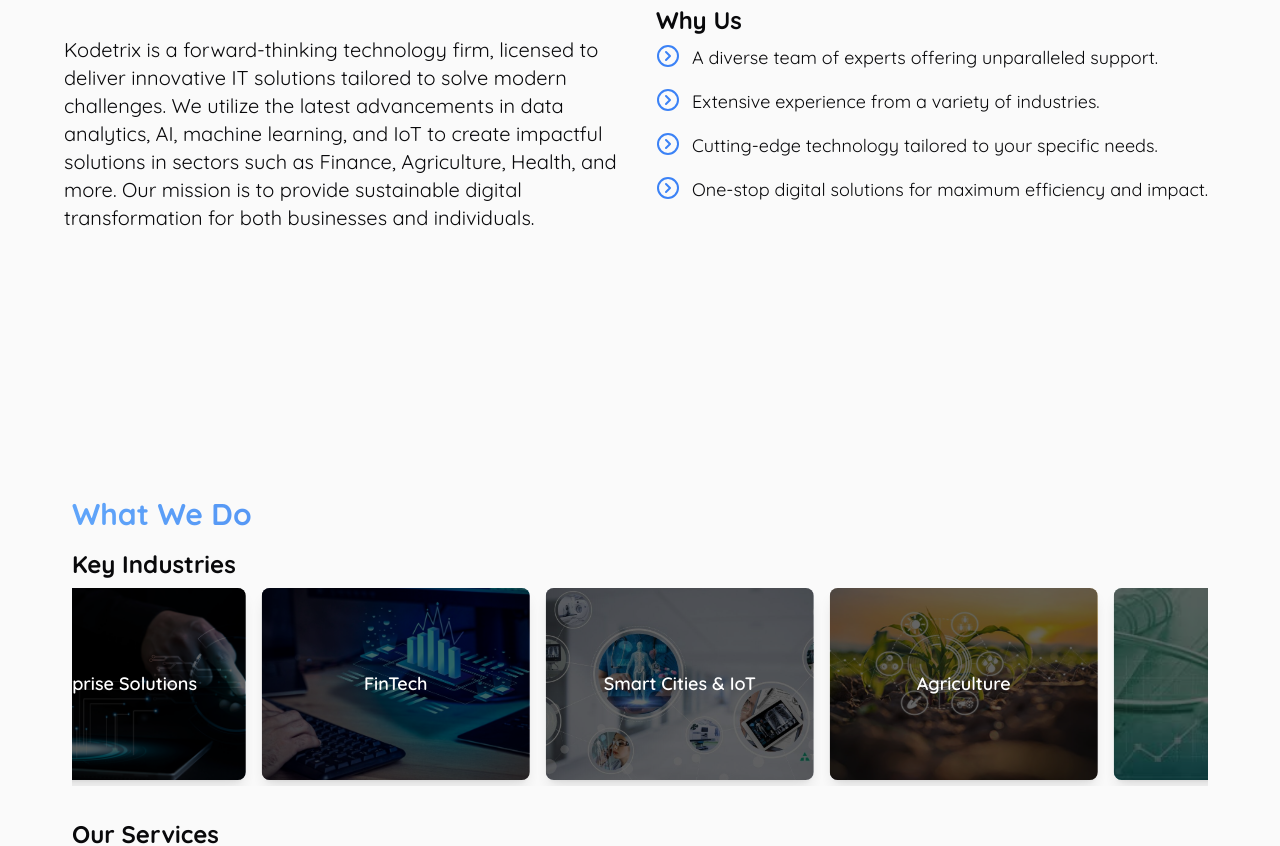
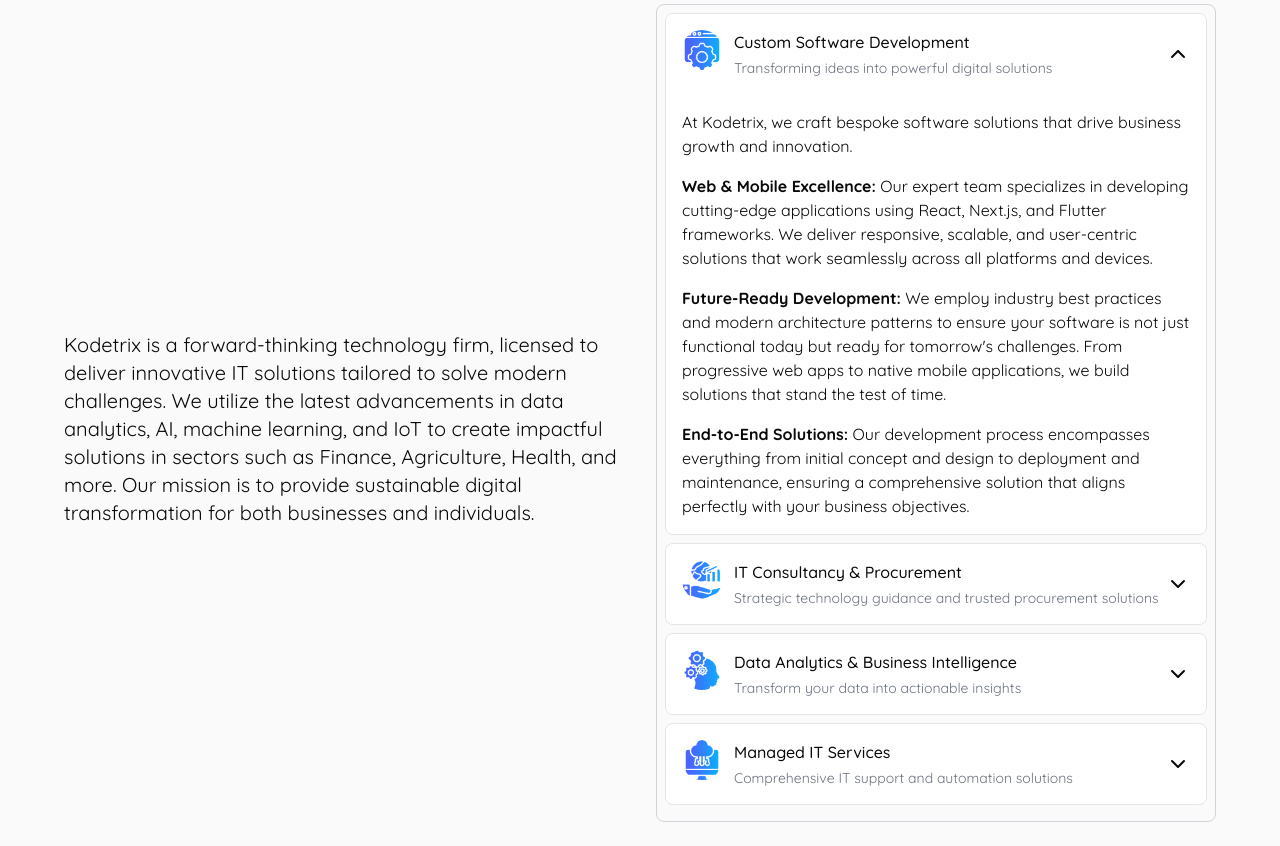
Before and after one commit to Samkipz/kodetrix, a Next.js app: page / in a window 1280 px wide. Shown: the part 872-1718 px from the top of the page. Built offline with nearby package versions, Linux system fonts and the light colour scheme.

Commit message:
Accordion on R3

```diff
--- a/app/page.js
+++ b/app/page.js
@@ -2,7 +2,7 @@
 import Navbar from "@/app/ui/navbar/Navbar";
 import HeroSection from "./ui/hero/Hero";
 import Services from "./ui/services/Services";
-import About from "./ui/about/About";
+import About from "./ui/about/About R2";
 import Contact from "./ui/contact/Contact";
 import Footer from "./ui/footer/Footer";
 import Team from "./ui/team/Team";
--- /dev/null
+++ b/app/ui/about/About R2.jsx
@@ -0,0 +1,232 @@
+"use client";
+import React, { useState, useEffect, useRef } from "react";
+import {
+  Check,
+  CircleChevronRight,
+  Headset,
+  NotebookTabs,
+  SquareCheckBig,
+  Users,
+  ChevronDown,
+} from "lucide-react";
+import Image from "next/image";
+import Link from "next/link";
+
+const Header = ({ avatarUrl, title, subtitle }) => {
+  return (
+    <div className="flex items-start gap-3">
+      <img
+        src={avatarUrl}
+        alt={title}
+        className="w-10 h-10 rounded-full"
+      />
+      <div className="flex flex-col items-start gap-1">
+        <div className="font-medium">{title}</div>
+        <div className="text-gray-500 text-sm">{subtitle}</div>
+      </div>
+    </div>
+  );
+};
+
+const AccordionItem = ({ header, children, isOpen, onClick }) => {
+  return (
+    <div className="border rounded-lg mb-2 overflow-hidden">
+      <button
+        onClick={onClick}
+        className="w-full p-4 flex items-center justify-between bg-white hover:bg-gray-50"
+      >
+        {header}
+        <ChevronDown
+          className={`transition-transform duration-200 ${
+            isOpen ? 'rotate-180' : ''
+          }`}
+        />
+      </button>
+      <div
+        className={`transition-all duration-200 ${
+          isOpen ? 'max-h-[1000px] opacity-100' : 'max-h-0 opacity-0'
+        }`}
+      >
+        <div className="p-4 bg-white text-left">{children}</div>
+      </div>
+    </div>
+  );
+};
+
+export default function CompanyAboutSlider() {
+  const [activeKey, setActiveKey] = useState(1);
+  const [currentSection, setCurrentSection] = useState('');
+  const sectionRef = useRef(null);
+
+  const items = [
+    {
+      key: 1,
+      header: {
+        avatarUrl: "/application_10382731.png",
+        title: "Custom Software Development",
+        subtitle: "Transforming ideas into powerful digital solutions"
+      },
+      content: (
+        <>
+          <p>
+            At Kodetrix, we craft bespoke software solutions that drive business growth and innovation.
+          </p>
+          <p className="mt-4">
+            <strong>Web & Mobile Excellence:</strong> Our expert team specializes in developing cutting-edge applications using React, Next.js, and Flutter frameworks. We deliver responsive, scalable, and user-centric solutions that work seamlessly across all platforms and devices.
+          </p>
+          <p className="mt-4">
+            <strong>Future-Ready Development:</strong> We employ industry best practices and modern architecture patterns to ensure your software is not just functional today but ready for tomorrow's challenges. From progressive web apps to native mobile applications, we build solutions that stand the test of time.
+          </p>
+          <p className="mt-4">
+            <strong>End-to-End Solutions:</strong> Our development process encompasses everything from initial concept and design to deployment and maintenance, ensuring a comprehensive solution that aligns perfectly with your business objectives.
+          </p>
+        </>
+      )
+    },
+    {
+      key: 2,
+      header: {
+        avatarUrl: "/economy_10382474.png",
+        title: "IT Consultancy & Procurement",
+        subtitle: "Strategic technology guidance and trusted procurement solutions"
+      },
+      content: (
+        <>
+          <p>
+            Leverage our extensive expertise to navigate the complex technology landscape and make informed IT decisions.
+          </p>
+          <p className="mt-4">
+            <strong>Comprehensive Consulting:</strong> Our consultancy services cover:
+            <ul className="list-disc ml-6 mt-2">
+              <li>Network Architecture & DataComm Solutions</li>
+              <li>Business Technology Strategy</li>
+              <li>Digital Transformation Roadmaps</li>
+              <li>Cybersecurity Assessment & Planning</li>
+              <li>Enterprise Architecture Design</li>
+              <li>Technology Stack Optimization</li>
+              <li>IT Governance & Compliance</li>
+            </ul>
+          </p>
+          <p className="mt-4">
+            <strong>Procurement Excellence:</strong> Our procurement services include vendor evaluation, technology assessment, cost optimization, and direct procurement facilitation through our network of trusted partners, ensuring you get the best value for your technology investments.
+          </p>
+        </>
+      )
+    },
+    {
+      key: 3,
+      header: {
+        avatarUrl: "/cognitive_10382753.png",
+        title: "Data Analytics & Business Intelligence",
+        subtitle: "Transform your data into actionable insights"
+      },
+      content: (
+        <p>
+          Unlock the power of your data with our comprehensive analytics solutions. We help organizations harness their data through advanced analytics, visualization, and reporting tools. Our services include data warehouse design, ETL pipeline development, predictive analytics, and custom dashboard creation. We employ cutting-edge technologies and methodologies to deliver insights that drive strategic decision-making and business growth.
+        </p>
+      )
+    },
+    {
+      key: 4,
+      header: {
+        avatarUrl: "/cloud-computing_10382559.png",
+        title: "Managed IT Services",
+        subtitle: "Comprehensive IT support and automation solutions"
+      },
+      content: (
+        <>
+          <p>
+            Experience worry-free IT operations with our managed services portfolio.
+          </p>
+          <p className="mt-4">
+            <strong>IT Support Excellence:</strong> 24/7 technical support, system monitoring, maintenance, and rapid incident resolution to keep your business running smoothly.
+          </p>
+          <p className="mt-4">
+            <strong>Automation & DevOps:</strong> Streamline your operations with:
+            <ul className="list-disc ml-6 mt-2">
+              <li>CI/CD Pipeline Implementation</li>
+              <li>Infrastructure as Code (IaC)</li>
+              <li>Container Orchestration</li>
+              <li>Automated Testing & Deployment</li>
+              <li>Performance Monitoring & Optimization</li>
+            </ul>
+          </p>
+          <p className="mt-4">
+            <strong>Coming Soon - Cloud Services:</strong> Comprehensive cloud solutions leveraging AWS and Azure platforms for scalable, secure, and efficient cloud infrastructure management.
+          </p>
+        </>
+      )
+    }
+  ];
+
+  useEffect(() => {
+    const observer = new IntersectionObserver(
+      (entries) => {
+        entries.forEach((entry) => {
+          if (entry.isIntersecting) {
+            setCurrentSection(`#${entry.target.id}`);
+          }
+        });
+      },
+      {
+        root: null,
+        rootMargin: '0px',
+        threshold: 0.5, // Adjust this value as needed
+      }
+    );
+
+    const section = sectionRef.current;
+    if (section) {
+      observer.observe(section);
+    }
+
+    return () => {
+      if (section) {
+        observer.unobserve(section);
+      }
+    };
+  }, []);
+
+  return (
+    <section
+      id="about"
+      className="flex flex-col md:justify-center md:items-center xl:justify-start py-10 px-5 w-full  scroll-mt-20 scroll-smooth min-h-[70vh]"
+    >
+      <div className="container xl:max-w-6xl mx-auto">
+        <h2 className="text-2xl sm:text-3xl md:text-3xl font-bold text-center md:text-left bg-clip-text text-transparent bg-gradient-to-r from-blue-400 to-blue-700">
+          Who We Are
+        </h2>
+        <div className="flex flex-col md:flex-row gap-8">
+          {/* Left Section */}
+          <div className="w-full md:w-1/2 flex flex-col justify-center">
+            <p className="mt-4 md:mt-6 lg:mt-8 text-sm sm:text-base text-center md:text-left md:text-lg xl:text-xl leading-relaxed">
+              Kodetrix is a forward-thinking technology firm, licensed to
+              deliver innovative IT solutions tailored to solve modern
+              challenges. We utilize the latest advancements in data analytics,
+              AI, machine learning, and IoT to create impactful solutions in
+              sectors such as Finance, Agriculture, Health, and more. Our
+              mission is to provide sustainable digital transformation for both
+              businesses and individuals.
+            </p>
+          </div>
+
+          {/* Right Section (Why Us) */}
+          <div className="w-full md:w-1/2">
+              <div className="border border-gray-300 rounded-lg p-2">
+                {items.map((item) => (
+                  <AccordionItem
+                    key={item.key}
+                    isOpen={activeKey === item.key}
+                    onClick={() => setActiveKey(activeKey === item.key ? null : item.key)}
+                    header={<Header {...item.header} />}
+                  >
+                    {item.content}
+                  </AccordionItem>
+                ))}
+              </div>
+            </div>
+          </div>
+        </div>
+    </section>
+  );
+}
```
